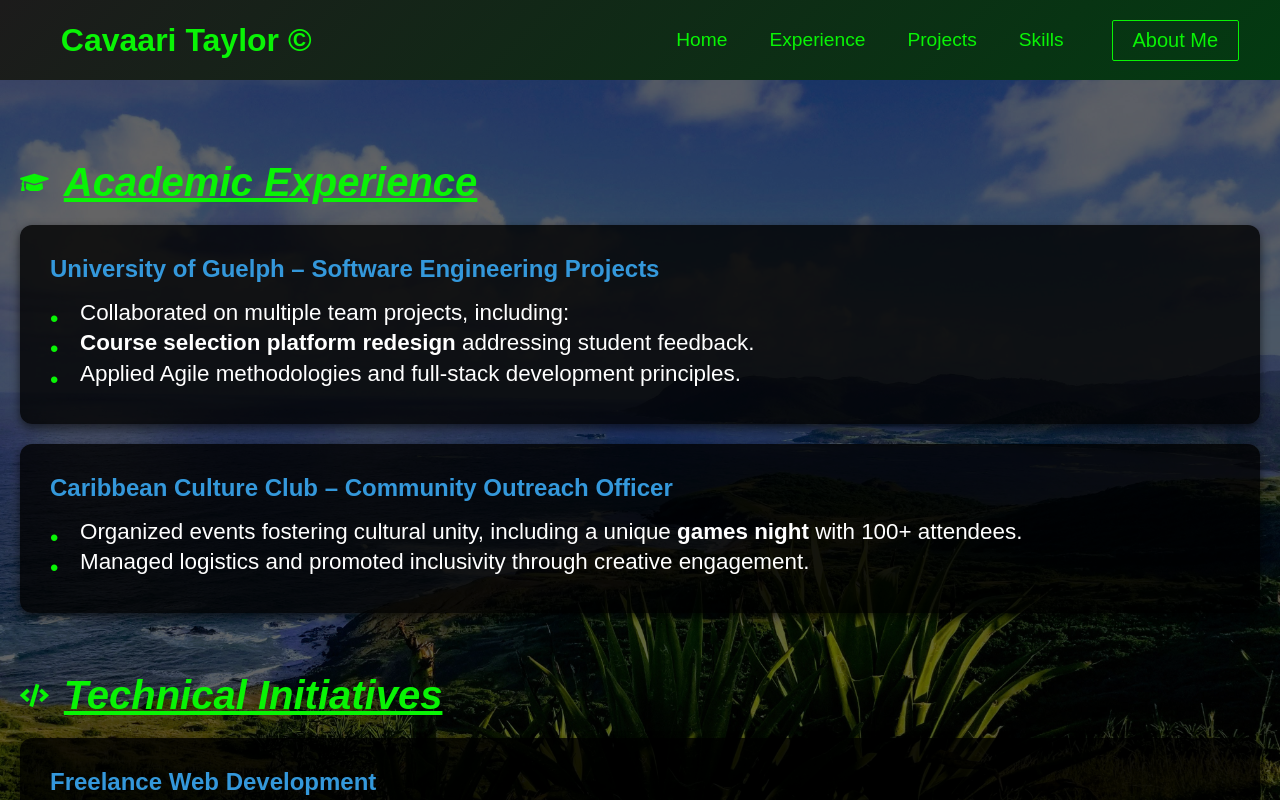
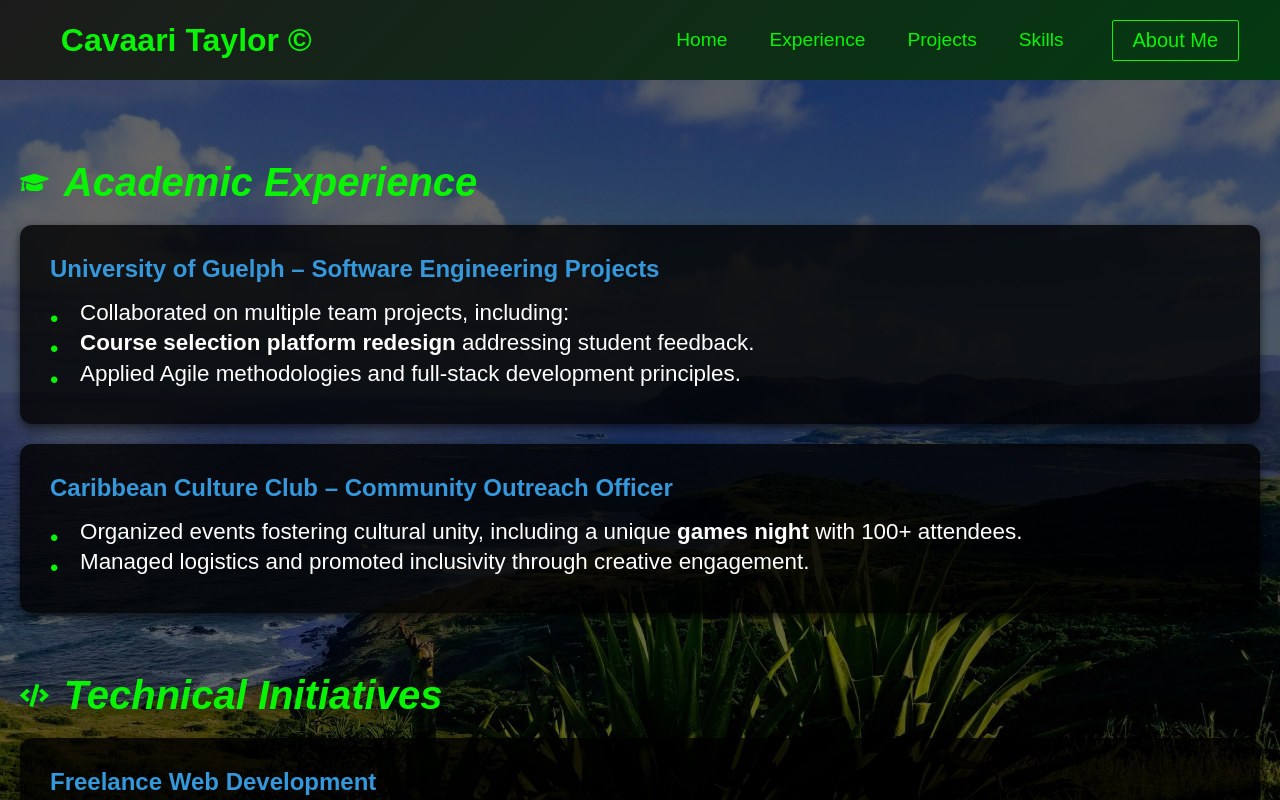
Before and after one commit to Cavaari/my-portfolio, a React (Create React App) app: page /experience in a window 1280 px wide. Shown: the top 800 px of the page. Built offline with nearby package versions, Linux system fonts and the light colour scheme.

Commit message:
removed underline

```diff
--- a/src/components/pages/Experience.css
+++ b/src/components/pages/Experience.css
@@ -35,7 +35,7 @@
     gap: 15px;
     margin-bottom: 20px;
     font-style: italic;
-    text-decoration: underline;
+    /*text-decoration: underline;*/
 }
 
 /* Icons */
```
